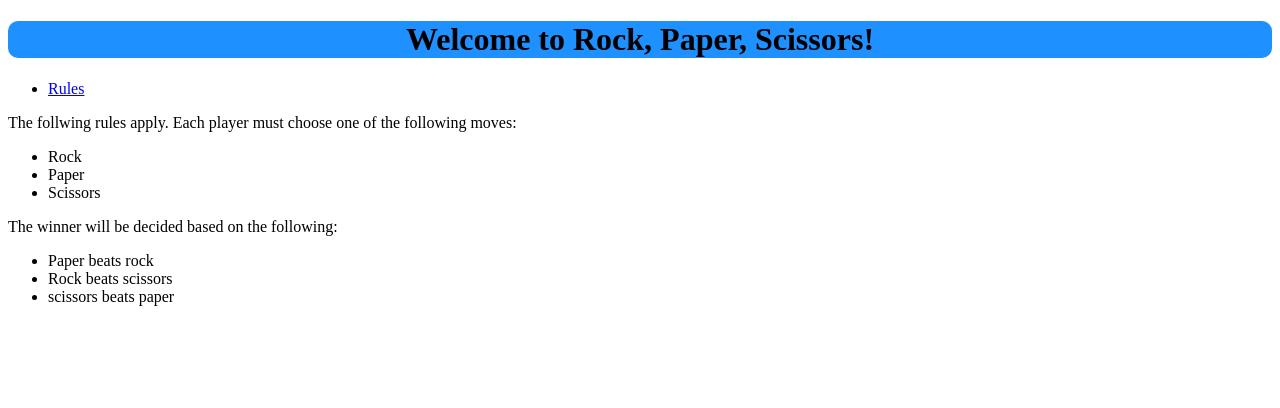
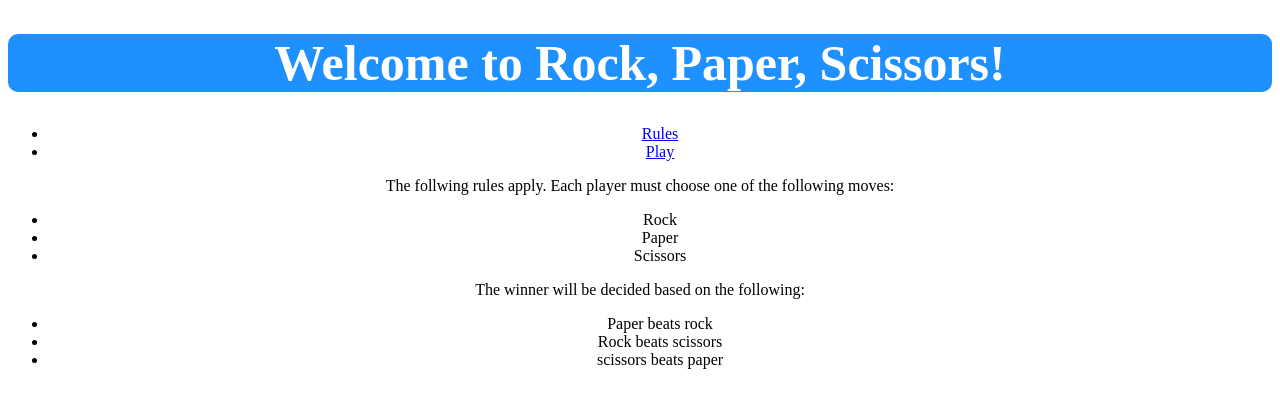
Before and after one commit to Neddon13/rps_hw, a Flask app: page /rules in a window 1280 px wide. Shown: the top 408 px of the page. Run offline with Flask 2, Linux system fonts and the light colour scheme.

Commit message:
working on the extension

```diff
--- a/static/style.css
+++ b/static/style.css
@@ -2,9 +2,10 @@ header > h1{
     background-color: dodgerblue;
     text-align: center;
     border-radius: 10px;
-
+    font-size: 50px;
+    color: #fff;
 }
 
-header > nav > ul > li{
-
+body{
+    text-align: center;
 }
--- a/templates/base.html
+++ b/templates/base.html
@@ -13,6 +13,7 @@
     <nav>
         <ul>
             <li><a href="/rules">Rules</a></li>
+            <li><a href="/play">Play</a></li>
         </ul>
     </nav>
 </header>
```
Also changed, not shown: templates/play.html (added, +16 -0 lines), controllers/controller.py (line endings or trailing spaces).
